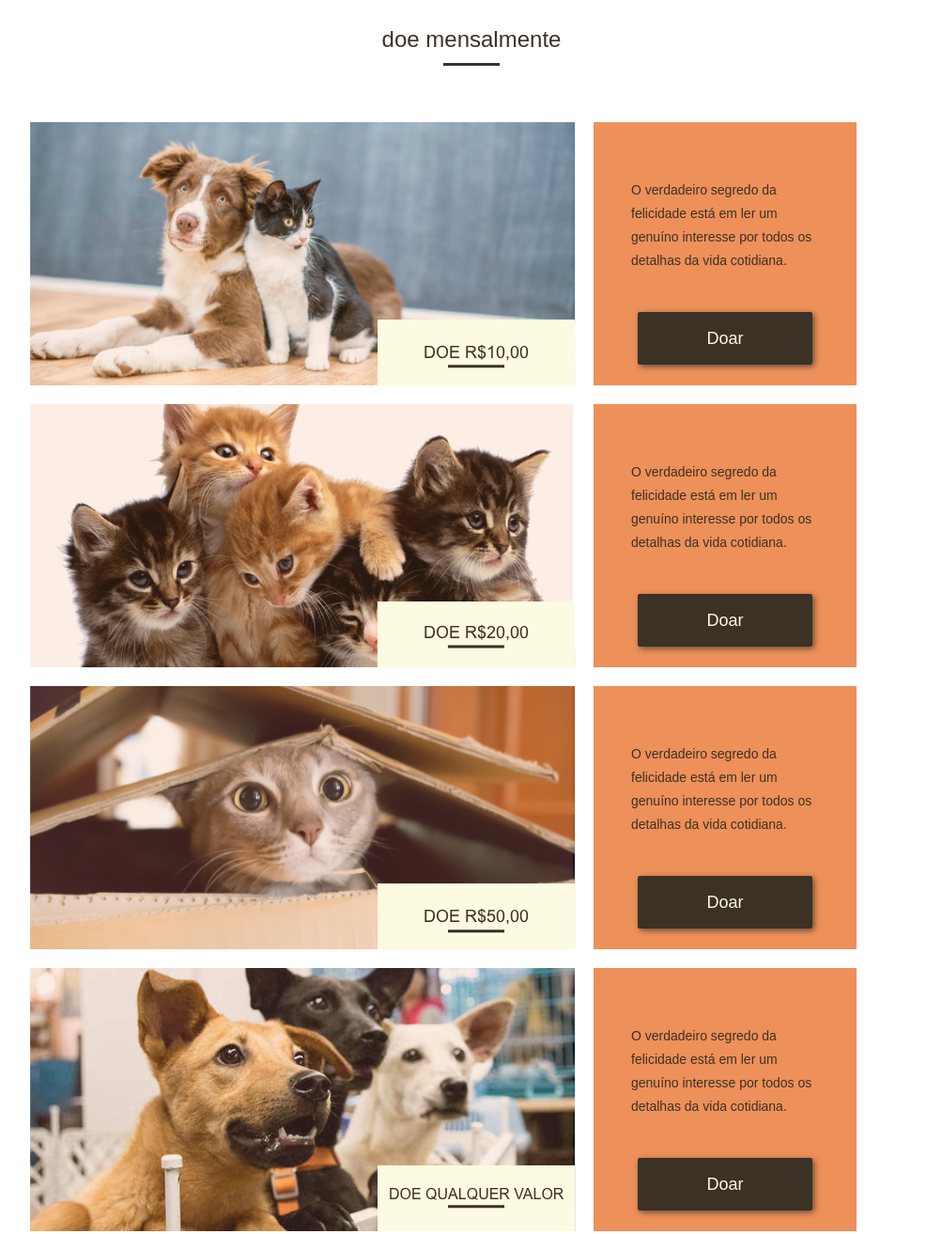
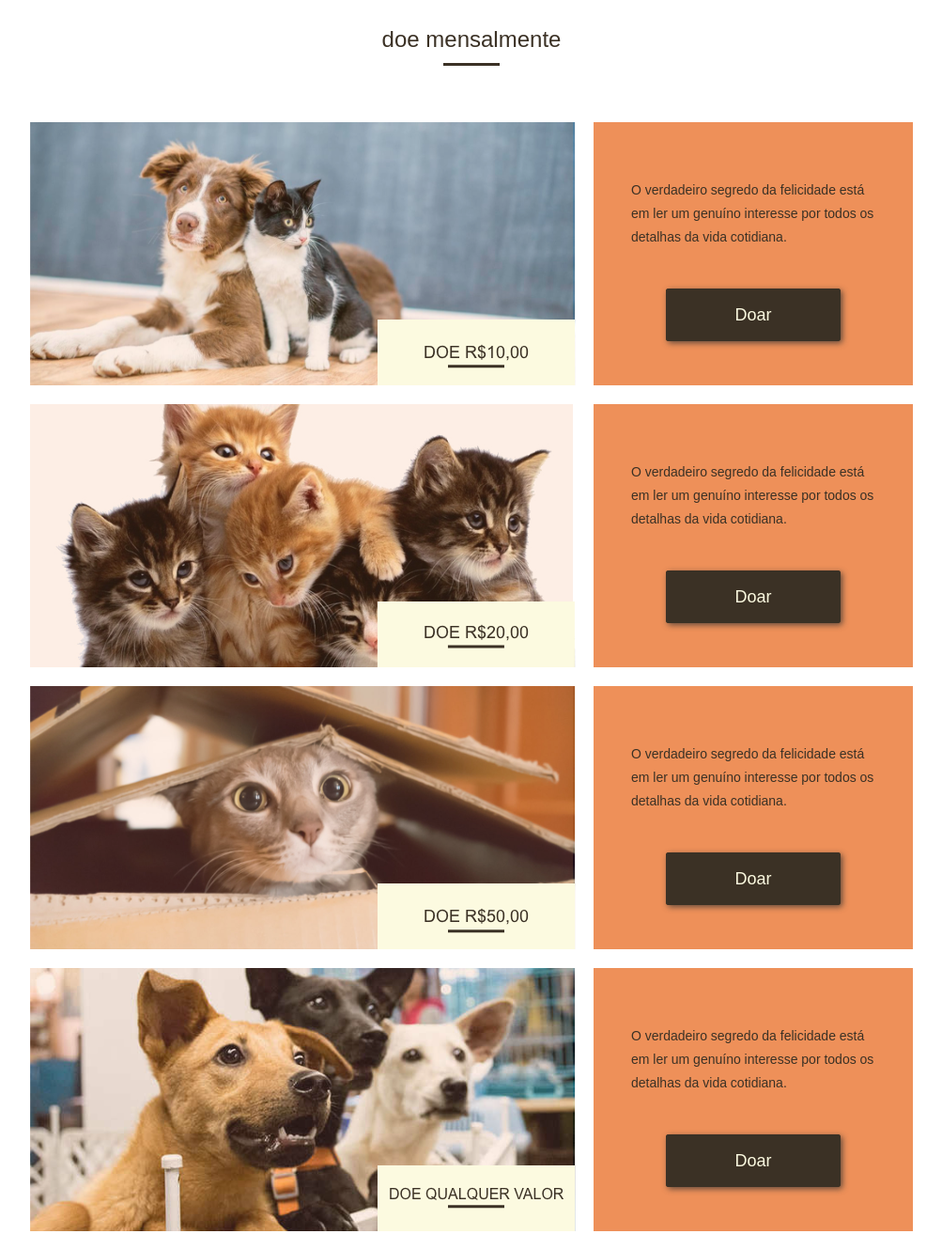
Before and after one commit to jhiltonsantos/cuida-miau, a plain HTML site: page web/doar.html in a window 1280 px wide. Shown: the part 580-1893 px from the top of the page at 94% size, without its empty margins (138-1141 px from the left). Drawn offline with Linux system fonts and the light colour scheme.

Commit message:
Update Grid-Doar

```diff
--- a/web/doar.html
+++ b/web/doar.html
@@ -47,7 +47,7 @@
         <div class="grid-10">
           <img src="img/doe/doe10.png" alt="Doe_10">
         </div>
-        <div class="grid-5">
+        <div class="grid-6">
           <ul class="mensal-info">
             <li>
               <p>O verdadeiro segredo da felicidade está em ler um genuíno interesse por todos
@@ -61,7 +61,7 @@
         <div class="grid-10">
           <img src="img/doe/doe20.png" alt="Doe_20">
         </div>
-        <div class="grid-5">
+        <div class="grid-6">
           <ul class="mensal-info">
             <li>
               <p>O verdadeiro segredo da felicidade está em ler um genuíno interesse por todos
@@ -75,7 +75,7 @@
         <div class="grid-10">
           <img src="img/doe/doe50.png" alt="Doe_50">
         </div>
-        <div class="grid-5">
+        <div class="grid-6">
           <ul class="mensal-info">
             <li>
               <p>O verdadeiro segredo da felicidade está em ler um genuíno interesse por todos
@@ -89,7 +89,7 @@
         <div class="grid-10">
           <img src="img/doe/doe_qualquer.png" alt="Doe_Qualquer_Valor">
         </div>
-        <div class="grid-5">
+        <div class="grid-6">
           <ul class="mensal-info">
             <li>
               <p>O verdadeiro segredo da felicidade está em ler um genuíno interesse por todos
```
